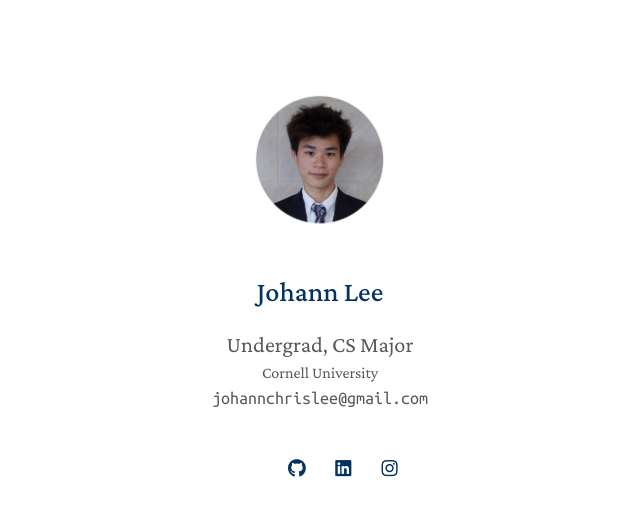
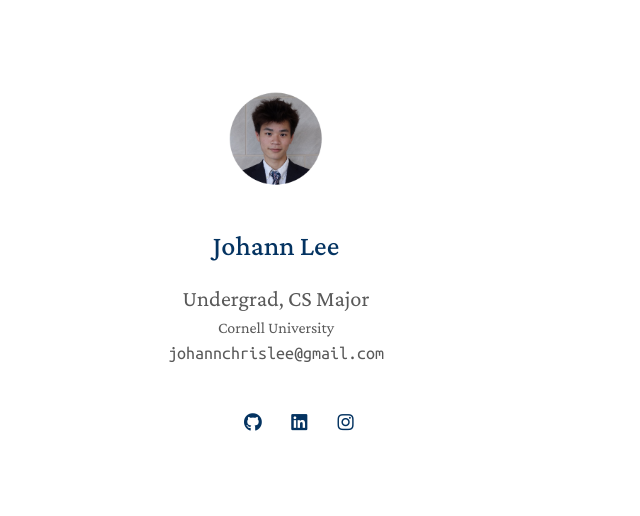
Before and after one commit to lee-johann/xforeverjlx.github.io, a Jekyll site: the page built from index.md, in a window 1280 px wide. Shown: the top 516 px of the page, without its empty margins (0-640 px from the left). Built offline with Jekyll 4.4.1, drawn with Linux system fonts in a browser that asks for light colours; nearby versions of some CDN libraries; a style sheet for code colours, icons or effects is not loaded; our own code applies the rules of GitHub Pages for plain Markdown files.

Commit message:
Revert "increased header size"
This reverts commit c0bac46f0be656b33f2c99c0e7d0edad14b6faab.

```diff
--- a/_sass/minimal-light.scss
+++ b/_sass/minimal-light.scss
@@ -368,8 +368,7 @@ img {
 }
 
 header {
-  // width:232px;
-  width:320px;
+  width:232px;
   float:left;
   position:fixed;
   -webkit-font-smoothing:subpixel-antialiased;
```
